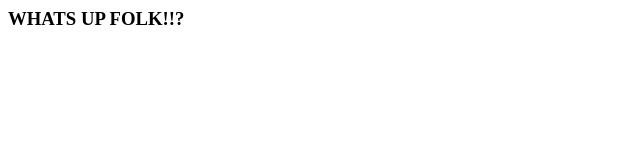
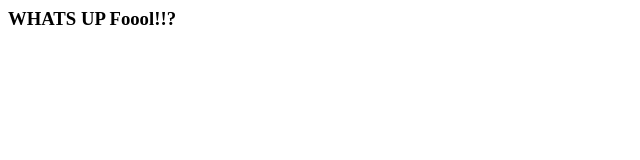
Before and after one commit to elguan/dump, a plain HTML site: page index.html in a window 1280 px wide. Shown: the full height of the page, 0-640 px from the left. Drawn offline with Linux system fonts and the light colour scheme.

Commit message:
Update index.html

```diff
--- a/index.html
+++ b/index.html
@@ -1,6 +1,6 @@
 <html>
 
   <body>
-    <h3>WHATS UP FOLK!!?</h3>
+    <h3>WHATS UP Foool!!?</h3>
   </body>
 </html>
```
